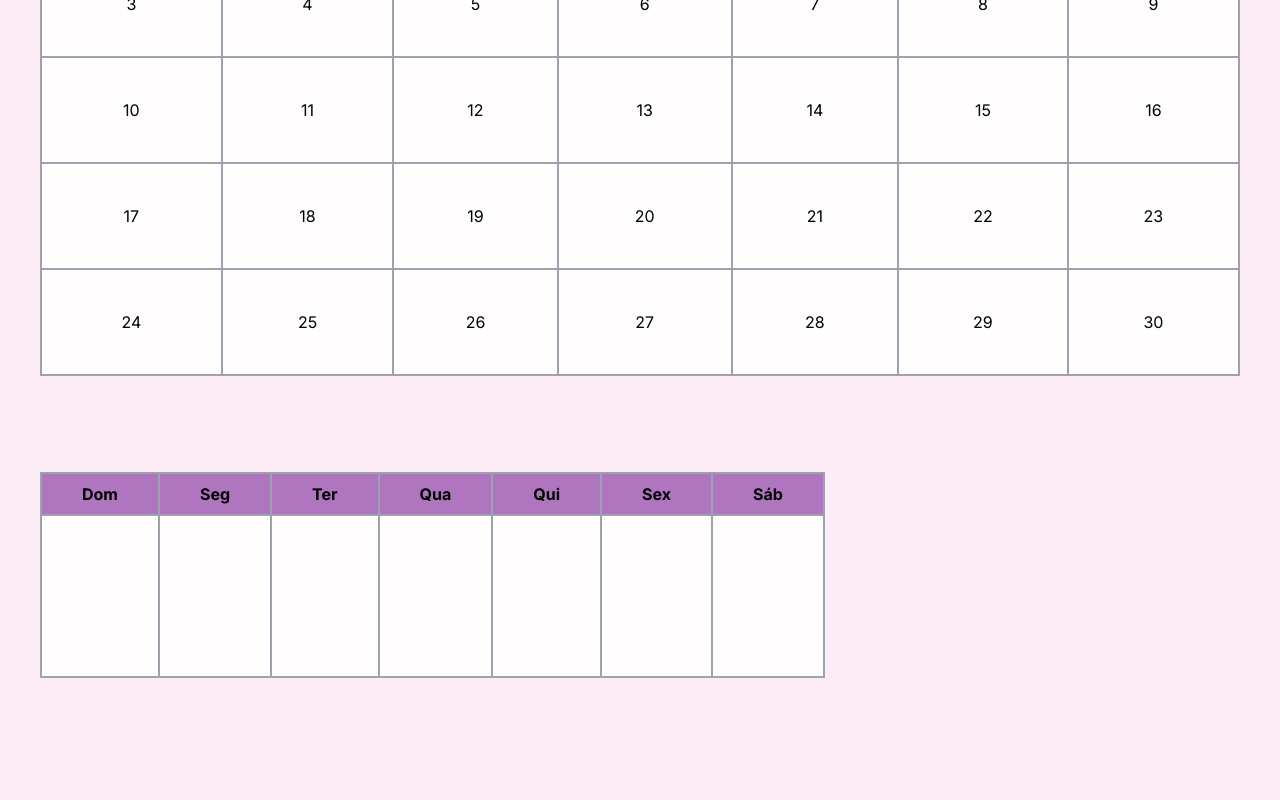
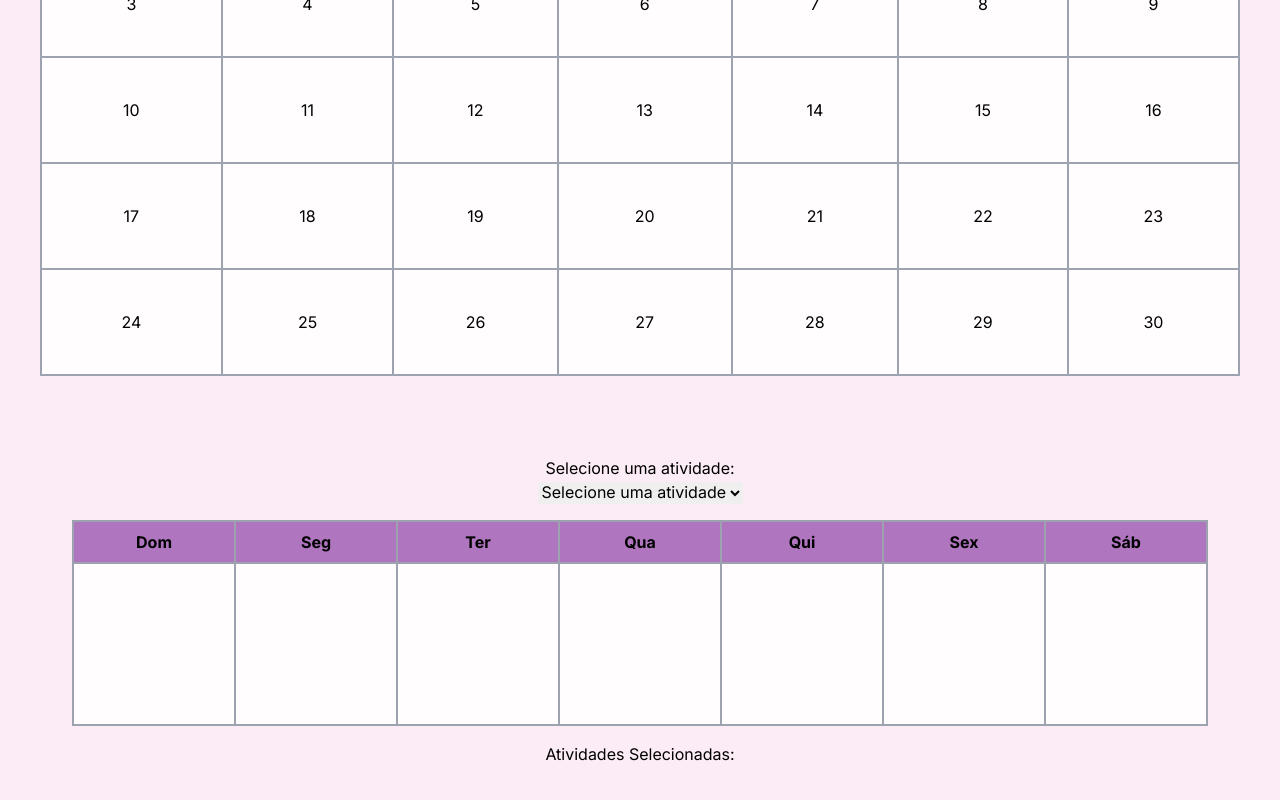
Before and after one commit to LeandroBorloni/Sanofi-Challenge, a Next.js app: page /SaudeEBemEstar in a window 1280 px wide. Shown: the part 2109-2909 px from the top of the page. Before the commit the page ends 2827 px from the top, so only its background shows below. Built offline with nearby package versions, Linux system fonts and the light colour scheme.

Commit message:
Calendario_semnal

```diff
--- a/src/components/WeeklyCalendar.jsx
+++ b/src/components/WeeklyCalendar.jsx
@@ -1,10 +1,18 @@
 "use client"
-import React, { useState } from 'react';
+// Commit
+import React, { useState, useRef } from 'react';
 
 const WeeklyCalendar = () => {
   const [selectedDay, setSelectedDay] = useState(null);
   const [dayText, setDayText] = useState({});
+  const [selectedActivity, setSelectedActivity] = useState(null);
+  const [activityDays, setActivityDays] = useState([]);
+  const [calendarData, setCalendarData] = useState({});
+  const [selectedActivities, setSelectedActivities] = useState([]);
+  const [showDuplicatePopup, setShowDuplicatePopup] = useState(false);
+  const calendarRef = useRef(null);
   const daysOfWeek = ['Dom', 'Seg', 'Ter', 'Qua', 'Qui', 'Sex', 'Sáb'];
+  const [selectedPanel, setSelectedPanel] = useState('Saúde Física');
 
   const handleDayClick = (day) => {
     setSelectedDay(day);
@@ -14,11 +22,97 @@ const WeeklyCalendar = () => {
     setDayText({ ...dayText, [selectedDay]: event.target.value });
   };
 
+  const handleActivitySelect = (activity) => {
+    setSelectedActivity(activity);
+  };
+
+  const handleDaySelect = (day) => {
+    if (activityDays.includes(day)) {
+      setActivityDays(activityDays.filter((d) => d !== day));
+    } else {
+      setActivityDays([...activityDays, day]);
+    }
+  };
+
+  const handleConfirm = () => {
+    if (selectedActivity && activityDays.length > 0) {
+      const updatedCalendarData = { ...calendarData };
+      let duplicateFound = false;
+
+      for (const day of activityDays) {
+        if (updatedCalendarData[day]) {
+          if (updatedCalendarData[day].includes(selectedActivity)) {
+            duplicateFound = true;
+            break;
+          }
+          updatedCalendarData[day].push(selectedActivity);
+        } else {
+          updatedCalendarData[day] = [selectedActivity];
+        }
+      }
+
+      if (duplicateFound) {
+        setShowDuplicatePopup(true);
+        calendarRef.current.scrollIntoView({ behavior: 'smooth' });
+      } else {
+        setCalendarData(updatedCalendarData);
+        setSelectedActivities([...selectedActivities, { activity: selectedActivity, days: [...activityDays] }]);
+        setSelectedActivity(null);
+        setActivityDays([]);
+      }
+    }
+  };
+
+  const closeDuplicatePopup = () => {
+    setShowDuplicatePopup(false);
+  };
+
+  const cancelSelection = () => {
+    setSelectedActivity(null);
+    setActivityDays([]);
+  };
+
   return (
-    <div className="text-center text-black p-10">
+    <div className="text-center text-black p-10 w-75vw mx-auto" ref={calendarRef}>
+      <div>
+        {selectedActivity ? (
+          <div>
+            <p>Selecione os dias da semana para: {selectedActivity}</p>
+            {daysOfWeek.map((day) => (
+              <label key={day} className="mr-2">
+                {day}
+                <input
+                  type="checkbox"
+                  checked={activityDays.includes(day)}
+                  onChange={() => handleDaySelect(day)}
+                />
+              </label>
+            ))}
+            <button onClick={handleConfirm}>Confirmar</button>
+            <button onClick={cancelSelection}>Cancelar</button>
+          </div>
+        ) : (
+          <div>
+            <p>Selecione uma atividade:</p>
+            <select onChange={(e) => handleActivitySelect(e.target.value)}>
+              <option value="">Selecione uma atividade</option>
+              <option value="Corrida">Corrida</option>
+              <option value="Natação">Natação</option>
+              <option value="Musculação">Musculação</option>
+              <option value="Boxe">Boxe</option>
+              <option value="Ciclismo">Ciclismo</option>
+              <option value="Meditação" className="text-slate-700">Meditação</option>
+              <option value="Terapia" className="text-slate-700">Terapia</option>
+              <option value="Yoga" className="text-slate-700">Yoga</option>
+              <option value="Auto-reflexão" className="text-slate-700">Auto-reflexão</option>
+            </select>
+          </div>
+        )}
+      </div>
+
       <table className="table-auto mt-4 text-black">
         <thead>
-          <tr className='bg-[#AF75BF]'>
+          <tr className="bg-[#AF75BF]">
             {daysOfWeek.map((day) => (
               <th key={day} className="px-10 py-2 border-2 border-gray-400">
                 {day}
@@ -31,7 +125,7 @@ const WeeklyCalendar = () => {
             {daysOfWeek.map((day) => (
               <td
                 key={day}
-                className={`px-10 py-20 bg-[#FFFDFD] border-2 border-gray-400 my-2 mx-2`}
+                className={`px-20 py-20 bg-[#FFFDFD] border-2 border-gray-400 my-2 mx-2 ${selectedActivity && 'text-slate-900'}`}
                 onClick={() => handleDayClick(day)}
               >
                 {selectedDay === day ? (
@@ -42,14 +136,40 @@ const WeeklyCalendar = () => {
                     autoFocus
                   />
                 ) : (
-                  dayText[day] || ''
+                  dayText[day] || (
+                    calendarData[day] ? (
+                      <div className="activity-marker">
+                        {calendarData[day].map((activity, index) => (
+                          <div key={index}>Atividade: {activity}</div>
+                        ))}
+                      </div>
+                    ) : ''
+                  )
                 )}
               </td>
             ))}
-
           </tr>
         </tbody>
       </table>
+
+      <div className="mt-4">
+        <p>Atividades Selecionadas:</p>
+        <ul>
+          {selectedActivities.map((activityInfo, index) => (
+            <li key={index}>
+              {activityInfo.activity} - {activityInfo.days.join(', ')}
+            </li>
+          ))}
+        </ul>
+      </div>
+
+      {showDuplicatePopup && (
+        <div className="popup">
+          <p>Já existe uma atividade igual para este dia. Tem certeza de que deseja adicionar novamente?</p>
+          <button onClick={closeDuplicatePopup}>Cancelar</button>
+          <button onClick={handleConfirm}>Confirmar</button>
+        </div>
+      )}
     </div>
   );
 };
```
